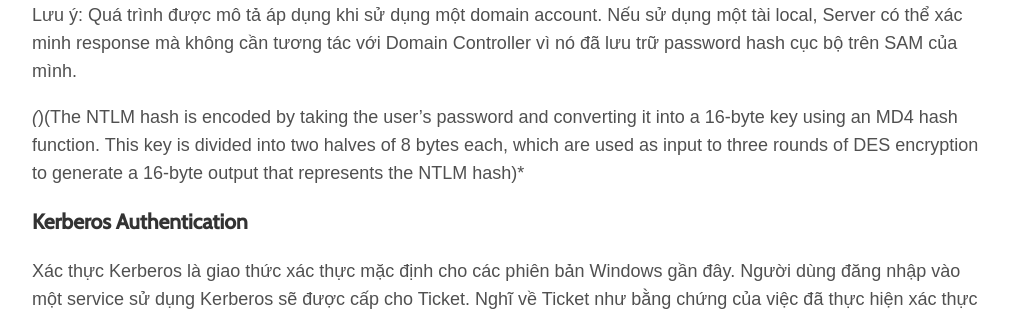
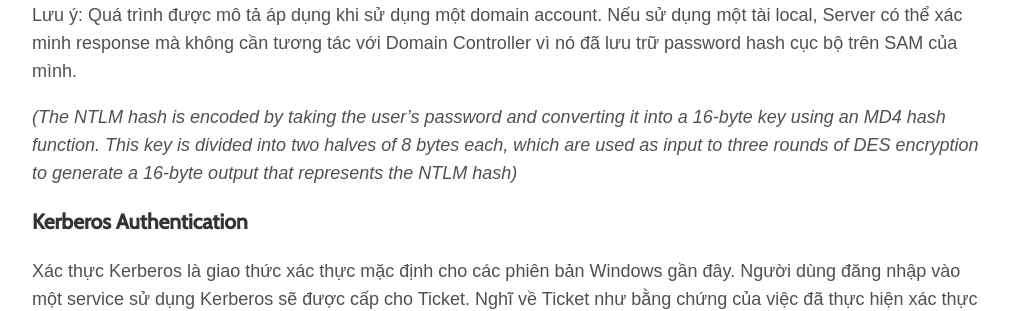
Before and after one commit to vietcf/vietchoi, a Jekyll site: the page built from _posts/2024-04-10-ActiveDirectorySecurity-Active-Directory-In-Basic-p1.md, in a window 1280 px wide and 900 px high, scrolled down 10571 px. Shown: the part 153-464 px from the top of the window, without its empty margins (128-1150 px from the left). Built offline with Jekyll 4.4.1, drawn with Linux system fonts in a browser that asks for light colours; some web fonts are replaced.

Commit message:
update net ntml login

```diff
--- a/_posts/2024-04-10-ActiveDirectorySecurity-Active-Directory-In-Basic-p1.md
+++ b/_posts/2024-04-10-ActiveDirectorySecurity-Active-Directory-In-Basic-p1.md
@@ -127,7 +127,7 @@ NetNTLM thường được gọi là *Windows Authentication* hoặc *NTLM Authe
 
 Lưu ý: Quá trình được mô tả áp dụng khi sử dụng một domain account. Nếu sử dụng một tài local, Server có thể xác minh response mà không cần tương tác với Domain Controller vì nó đã lưu trữ password hash cục bộ trên SAM của mình.
 
-*(*)(The NTLM hash is encoded by taking the user’s password and converting it into a 16-byte key using an MD4 hash function. This key is divided into two halves of 8 bytes each, which are used as input to three rounds of DES encryption to generate a 16-byte output that represents the NTLM hash)*
+*(The NTLM hash is encoded by taking the user’s password and converting it into a 16-byte key using an MD4 hash function. This key is divided into two halves of 8 bytes each, which are used as input to three rounds of DES encryption to generate a 16-byte output that represents the NTLM hash)*
 
 ### Kerberos Authentication
 Xác thực Kerberos là giao thức xác thực mặc định cho các phiên bản Windows gần đây. Người dùng đăng nhập vào một service sử dụng Kerberos sẽ được cấp cho Ticket. Nghĩ về Ticket như bằng chứng của việc đã thực hiện xác thực trước đó. Người dùng có Ticket có thể trình diễn chúng cho một Service để chứng minh rằng họ đã được xác thực vào mạng trước đó và do đó có thể sử dụng Service.
```
